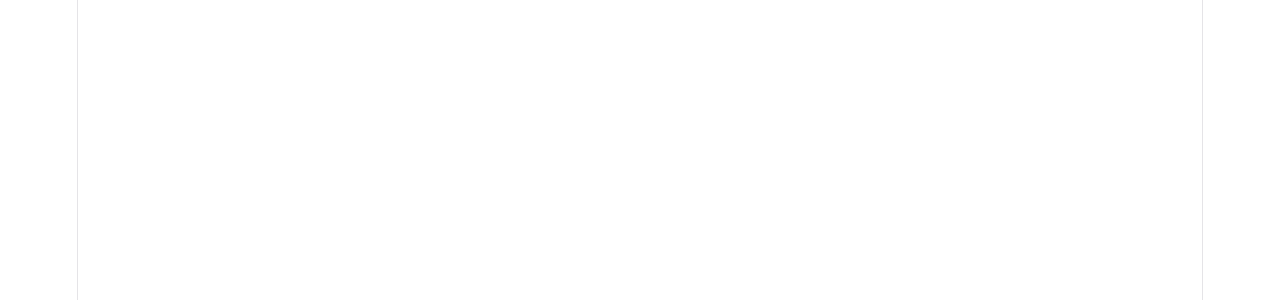
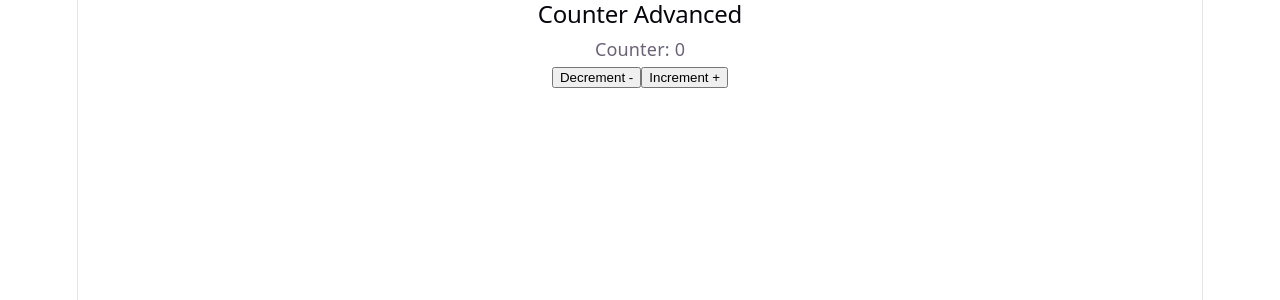
Before and after one commit to jorgechauxjr/react-course, a React (Vite) app in the folder my-react-app-advanced/: page / in a window 1280 px wide. Shown: the top 300 px of the page. Built offline with nearby package versions, Linux system fonts and the light colour scheme.

Commit message:
[Add] 16 Manejo de estados complejos con useReducer()

```diff
--- a/my-react-app-advanced/src/App.jsx
+++ b/my-react-app-advanced/src/App.jsx
@@ -1,9 +1,11 @@
+import CounterAdvanced from "./components/CounterAdvanced/CounterAdvanced"
+
 function App() {
 
 
   return (
     <>
-
+      <CounterAdvanced />
     </>
   )
 }
--- /dev/null
+++ b/my-react-app-advanced/src/components/CounterAdvanced/CounterAdvanced.jsx
@@ -0,0 +1,32 @@
+//Manejo de estados complejos con useReducer
+
+import { useReducer } from "react";
+
+//dependiendo la accion modificamos el estado
+const reducer = (state, action) => {
+    switch (action.type) {
+        case "increment":
+            return { count: state.count + 1 };
+        case "decrement":
+            return { count: state.count - 1 };
+        default:
+            return state;
+    }
+}
+
+const CounterAdvanced = () => {
+    const [state, dispatch] = useReducer(reducer, { count: 0 })
+
+    return (
+    <>
+        <h2>Counter Advanced</h2>
+        <div>
+            <p>Counter: { state.count }</p>
+            <button onClick={() => dispatch({ type: "decrement" })}>Decrement -</button>
+            <button onClick={() => dispatch({ type: "increment" })}>Increment +</button>
+        </div>
+    </>
+    )
+}
+
+export default CounterAdvanced;
```
